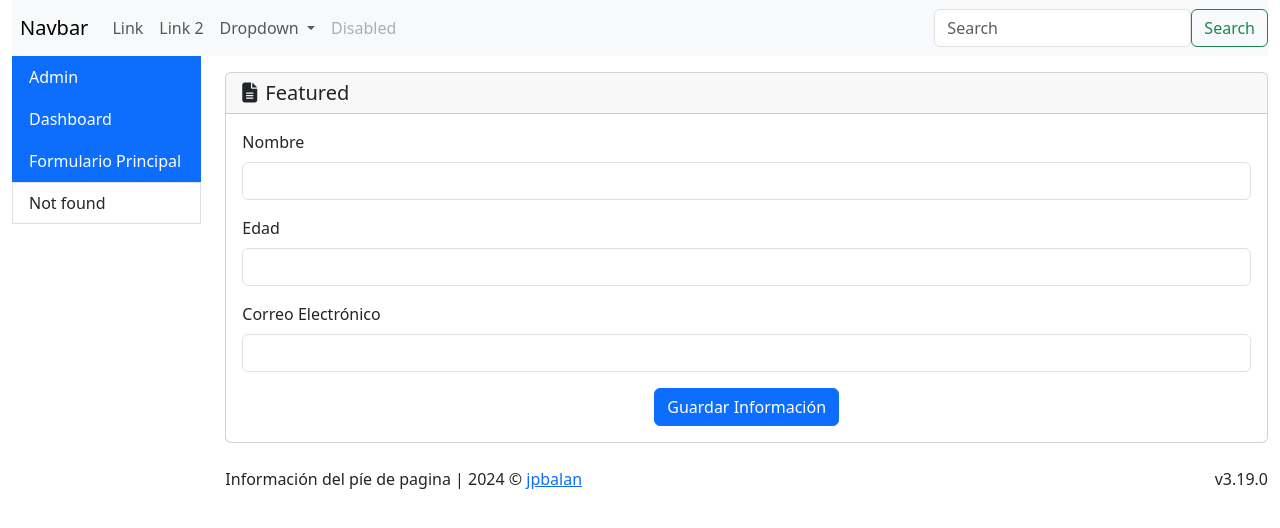
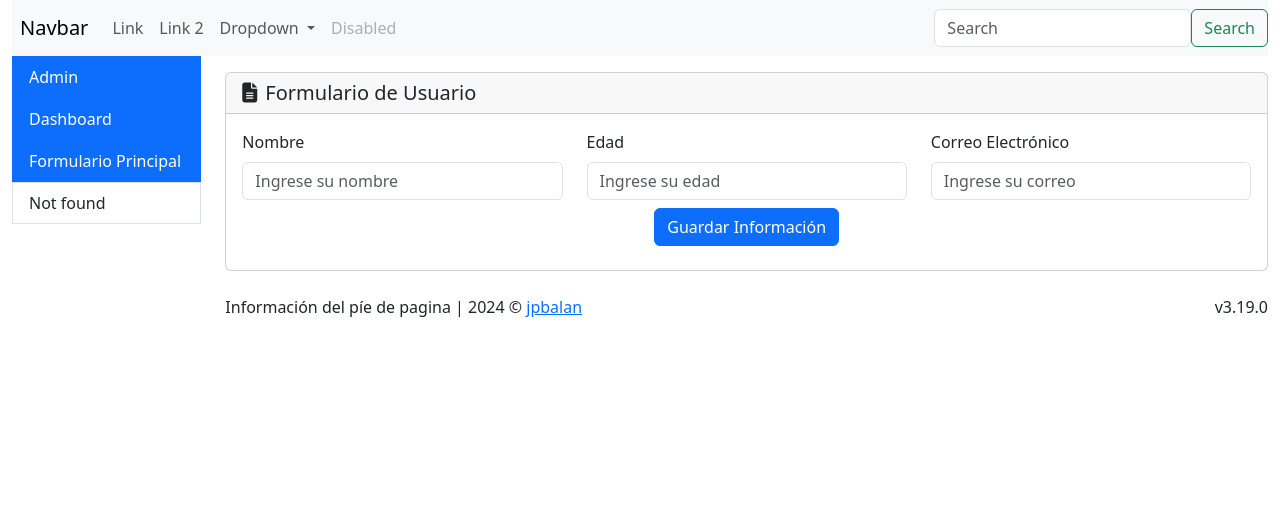
Before and after one commit to JuanPabloBC7/myAngularApp, an Angular app in the folder myAngularApp/: page /admin/formulario-principal in a window 1280 px wide. Shown: the top 528 px of the page. Built offline with nearby package versions, Linux system fonts and the light colour scheme.

Commit message:
Creación de un modelo para el formulario principal y adaptación del formulario

```diff
--- a/myAngularApp/src/app/modules/admin/pages/formulario-principal/formulario-principal.component.html
+++ b/myAngularApp/src/app/modules/admin/pages/formulario-principal/formulario-principal.component.html
@@ -1,23 +1,65 @@
 <div class="card">
-  <h5 class="card-header"><i class="fas fa-file-alt me-2"></i>Featured</h5>
+  <h5 class="card-header"><i class="fas fa-file-alt me-2"></i>Formulario de Usuario</h5>
   <div class="card-body">
     <!-- <h5 class="card-title">Special title treatment</h5> -->
     <!-- <p class="card-text">With supporting text below as a natural lead-in to additional content.</p> -->
-    <form>
-      <div class="mb-3">
+    <form #personaForm="ngForm" (ngSubmit)="CreateUser()">
+      <div class="row">
+        <div class="col-sm-12 col-md-4 col-lg-4 mb-2">
+          <div class="form-group">
             <label for="nombre" class="form-label">Nombre</label>
-        <input type="text" id="nombre" name="nombre" class="form-control">
+
+            <input type="text" id="nombre" name="nombre" #nombre="ngModel" [(ngModel)]="persona.name"
+            class="form-control" placeholder="Ingrese su nombre"
+            [ngClass]="{ 'is-invalid': nombre.invalid && (nombre.dirty || nombre.touched), 'is-valid': nombre.dirty && nombre.valid }"
+            (focus)="focus01 = true"
+            (blur)="focus01 = false"
+            required>
+
+            <div *ngIf="nombre.invalid && (nombre.dirty || nombre.touched)" class="invalid-feedback">
+              <div *ngIf="nombre.errors?.['required']">Campo requerido</div>
             </div>
-      <div class="mb-3">
+            <div *ngIf="nombre.valid" class="valid-feedback">Campo válido</div>
+          </div>
+        </div>
+        <div class="col-sm-12 col-md-4 col-lg-4 mb-2">
+          <div class="form-group">
             <label for="edad" class="form-label">Edad</label>
-        <input type="text" id="edad" name="edad" class="form-control">
+
+            <input type="number" id="edad" name="edad" #edad="ngModel" [(ngModel)]="persona.age"
+            class="form-control" placeholder="Ingrese su edad"
+            [ngClass]="{ 'is-invalid': edad.invalid && (edad.dirty || edad.touched), 'is-valid': edad.dirty && edad.valid }"
+            (focus)="focus02 = true"
+            (blur)="focus02 = false"
+            required>
+
+            <div *ngIf="edad.invalid && (edad.dirty || edad.touched)" class="invalid-feedback">
+              <div *ngIf="edad.errors?.['required']">Campo requerido</div>
             </div>
-      <div class="mb-3">
+            <div *ngIf="edad.valid" class="valid-feedback">Campo válido</div>
+          </div>
+        </div>
+        <div class="col-sm-12 col-md-4 col-lg-4 mb-2">
+          <div class="form-group">
             <label for="correo" class="form-label">Correo Electrónico</label>
-        <input type="text" id="correo" name="correo" class="form-control">
+
+            <input type="email" id="correo" name="correo" #correo="ngModel" [(ngModel)]="persona.mail"
+            [ngClass]="{ 'is-invalid': correo.invalid && (correo.dirty || correo.touched), 'is-valid': correo.dirty && correo.valid }"
+            (focus)="focus03 = true"
+            (blur)="focus03 = false"
+            class="form-control" placeholder="Ingrese su correo"
+            required>
+
+            <div *ngIf="correo.invalid && (correo.dirty || correo.touched)" class="invalid-feedback">
+              <div *ngIf="correo.errors?.['required']">Campo requerido</div>
+              <div *ngIf="correo.errors?.['email']">Campo debe ser correcto</div>
             </div>
-      <div class="text-center">
+            <div *ngIf="correo.valid" class="valid-feedback">Campo válido</div>
+          </div>
+        </div>
+        <div class="col-sm-12 col-md-12 col-lg-12 text-center mb-2">
           <button type="submit" class="btn btn-primary">Guardar Información</button>
+        </div>
       </div>
     </form>
   </div>
--- a/myAngularApp/src/app/modules/admin/pages/formulario-principal/formulario-principal.component.ts
+++ b/myAngularApp/src/app/modules/admin/pages/formulario-principal/formulario-principal.component.ts
@@ -1,12 +1,31 @@
+import { CommonModule } from '@angular/common';
 import { Component } from '@angular/core';
+import { FormsModule} from '@angular/forms';
+import { Person } from '../../../../shared/models/models';
 
 @Component({
   selector: 'app-formulario-principal',
   standalone: true,
-  imports: [],
+  imports: [
+    CommonModule,
+    FormsModule
+  ],
   templateUrl: './formulario-principal.component.html',
   styleUrl: './formulario-principal.component.css'
 })
 export class FormularioPrincipalComponent {
+  persona: Person = {
+    id: 0,
+    name: '',
+    age: undefined,
+    mail: undefined
+  };
 
+  async CreateUser() {
+    console.log(this.persona)
+  }
+
+  focus01: boolean = false;
+  focus02: boolean = false;
+  focus03: boolean = false;
 }
--- /dev/null
+++ b/myAngularApp/src/app/shared/models/models.ts
@@ -0,0 +1,29 @@
+export class User {
+    id?: number;
+    username: string;
+    email?: string;
+    password: string;
+    confirmed?: boolean;
+    blocked?: boolean;
+
+    constructor(pId = 0, pUserName = '', pEmail = '', pPassword = '') {
+        this.id = pId;
+        this.username = pUserName;
+        this.email = pEmail;
+        this.password = pPassword;
+    }
+}
+
+export class Person {
+    id: number;
+    name?: string;
+    age?: number;
+    mail?: string;
+
+    constructor(pId = 0, pName = '', pAge = 0, pMail = '') {
+        this.id = pId;
+        this.name = pName;
+        this.age = pAge;
+        this.mail = pMail;
+    }
+}
```
Also changed, not shown: 1 other file (tests, documents, lock files or other folders). Lines whose indentation alone changed are shown as unchanged.
